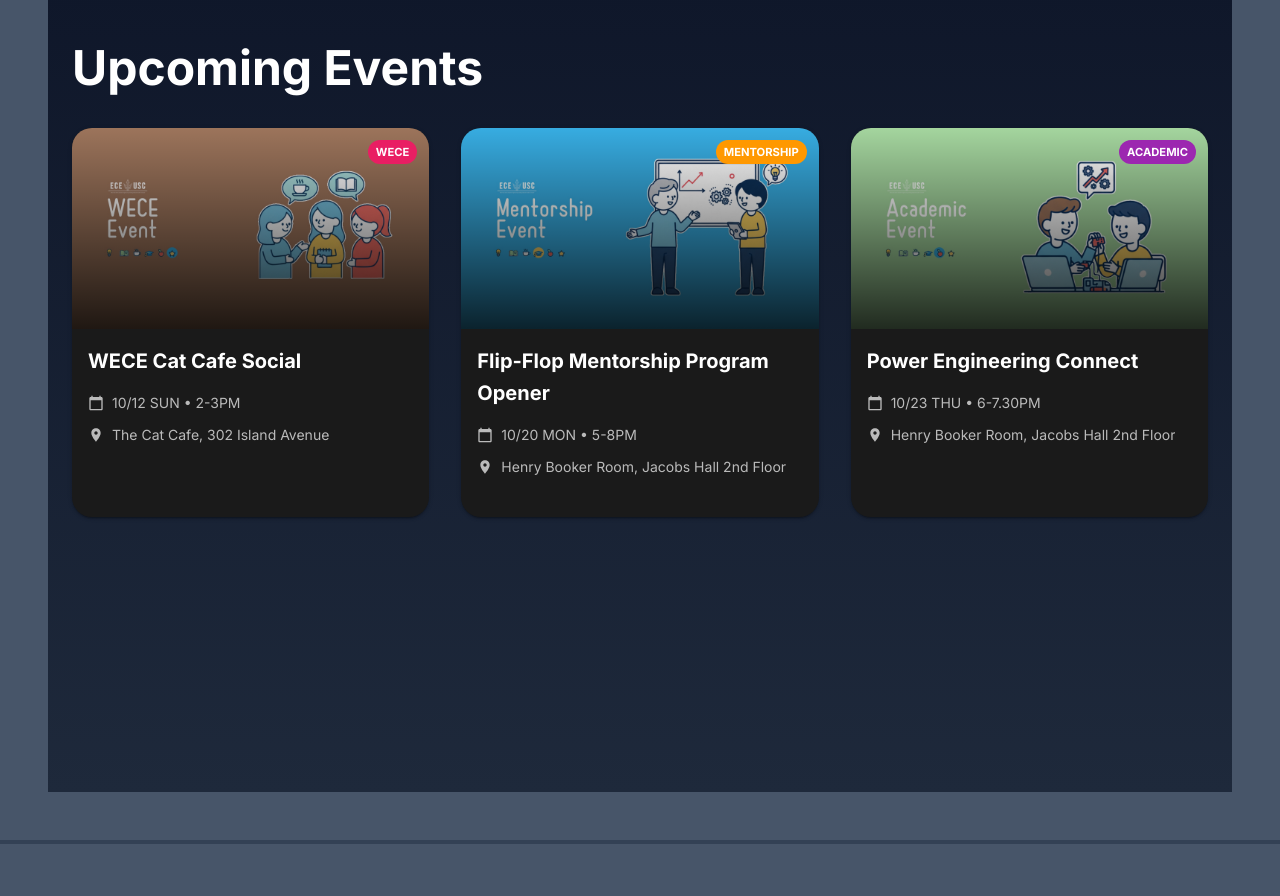
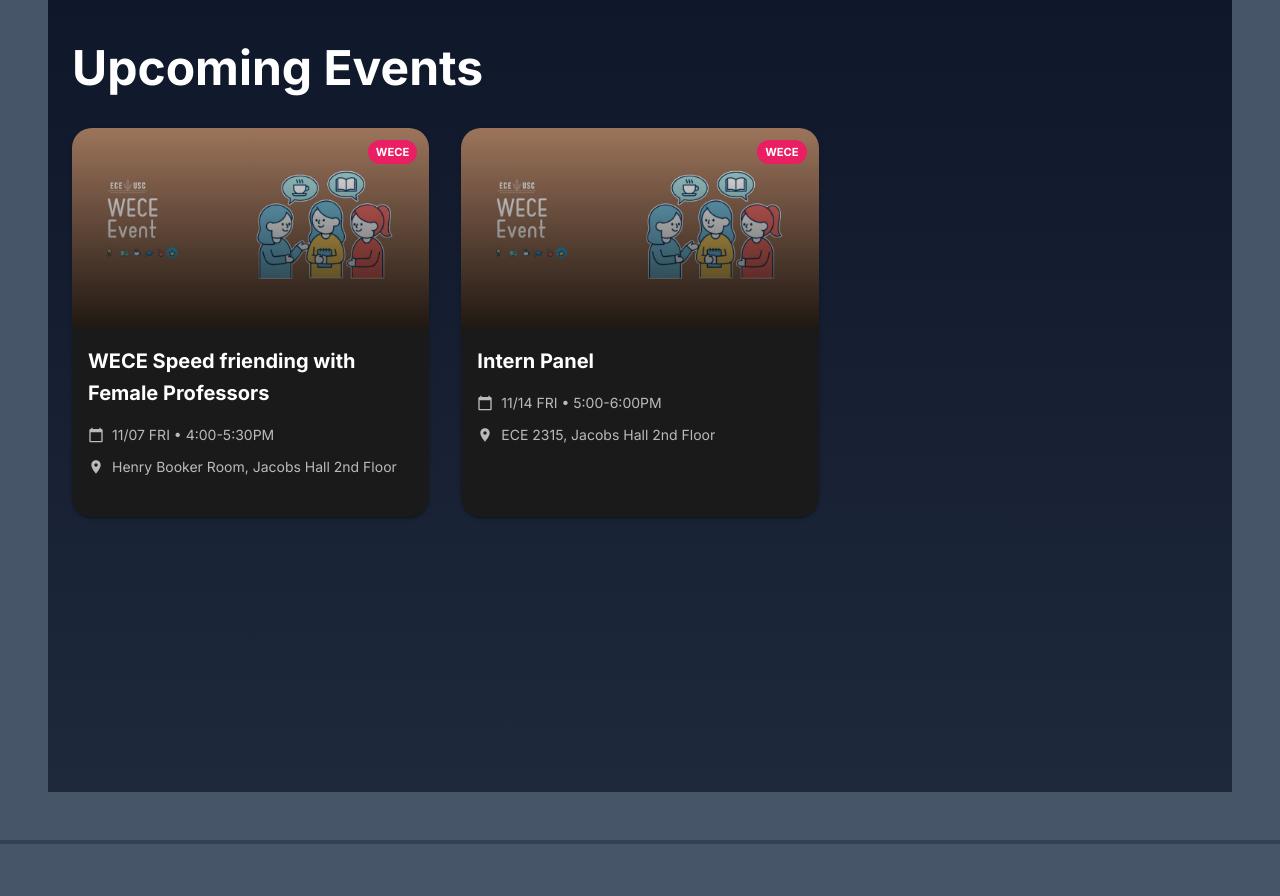
Before and after one commit to eceusc/eceusc.ucsd.edu, a Next.js app: page / in a window 1280 px wide. Shown: the part 780-1676 px from the top of the page. Built offline with nearby package versions, Linux system fonts and the light colour scheme.

Commit message:
Updated Events

```diff
--- a/src/components/upcomingEvents.tsx
+++ b/src/components/upcomingEvents.tsx
@@ -4,33 +4,33 @@
 import { Event } from "@/app/types";
 
 const eventsList : Event[] = [
-    {
-      title: 'WECE Cat Cafe Social',
-      date: '10/12 SUN',
-      time: '2-3PM',
-      location: 'The Cat Cafe, 302 Island Avenue',
-      information: 'Relax with cats and fellow WECE members! A casual social event to build community and destress.',
-      tag: 'wece',
-      rsvpLink: 'https://forms.gle/ifoiaoCNd7aTc6fL8',
-    },
-    {
-      title: 'Flip-Flop Mentorship Program Opener',
-      date: '10/20 MON',
-      time: '5-8PM',
-      location: 'Henry Booker Room, Jacobs Hall 2nd Floor',
-      information: 'Learn about our mentorship program and how to sign up. Connect with upperclassmen and industry professionals.',
-      tag: 'mentorship',
-      rsvpLink: 'https://forms.gle/z46LogsRaJqB6YfE8',
-    },
-    {
-      title: 'Power Engineering Connect',
-      date: '10/23 THU',
-      time: '6-7.30PM',
-      location: 'Henry Booker Room, Jacobs Hall 2nd Floor',
-      information: 'This event connects students with faculty and industry professionals in power and energy systems to explore academic paths and career opportunities in the field.',
-      tag: 'academic',
-      rsvpLink: 'https://forms.google.com/example4',
-    },
+    // {
+    //   title: 'WECE Cat Cafe Social',
+    //   date: '10/12 SUN',
+    //   time: '2-3PM',
+    //   location: 'The Cat Cafe, 302 Island Avenue',
+    //   information: 'Relax with cats and fellow WECE members! A casual social event to build community and destress.',
+    //   tag: 'wece',
+    //   rsvpLink: 'https://forms.gle/ifoiaoCNd7aTc6fL8',
+    // },
+    // {
+    //   title: 'Flip-Flop Mentorship Program Opener',
+    //   date: '10/20 MON',
+    //   time: '5-8PM',
+    //   location: 'Henry Booker Room, Jacobs Hall 2nd Floor',
+    //   information: 'Learn about our mentorship program and how to sign up. Connect with upperclassmen and industry professionals.',
+    //   tag: 'mentorship',
+    //   rsvpLink: 'https://forms.gle/z46LogsRaJqB6YfE8',
+    // },
+    // {
+    //   title: 'Power Engineering Connect',
+    //   date: '10/23 THU',
+    //   time: '6-7.30PM',
+    //   location: 'Henry Booker Room, Jacobs Hall 2nd Floor',
+    //   information: 'This event connects students with faculty and industry professionals in power and energy systems to explore academic paths and career opportunities in the field.',
+    //   tag: 'academic',
+    //   rsvpLink: 'https://forms.google.com/example4',
+    // },
     // {
     //   title: 'Circuit Design Workshop',
     //   date: '11/2 SAT',
@@ -49,6 +49,24 @@
     //   tag: 'professional',
     //   rsvpLink: 'https://forms.google.com/example6',
     // },
+    {
+      title: 'WECE Speed friending with Female Professors ',
+      date: '11/07 FRI',
+      time: '4:00-5:30PM',
+      location: 'Henry Booker Room, Jacobs Hall 2nd Floor',
+      information: 'Whether you’re a new freshman or have survived a few years in UCSD, we welcome you to join us in a close chat with your professors across the ECE and CSE departments to gain insight on their work and journey as a woman in the space. Although the event is aimed at WECE students, it is open to anyone. Food will be provided! Our featured professors are Professor Naghizadeh, Professor Ding, Professor Shi, Professor Saha',
+      tag: 'wece',
+      rsvpLink: 'https://eceusc.slack.com/archives/C09KCE2TACA/p1761185652903459',
+    },
+    {
+      title: 'Intern Panel',
+      date: '11/14 FRI',
+      time: '5:00-6:00PM',
+      location: 'ECE 2315, Jacobs Hall 2nd Floor',
+      information: 'The ECE Undergraduate Student Council presents a panel of your peers who interned this summer. Get first-hand advice on landing an internship, what the work is really like, and how to maximize your experience. Bring your questions!',
+      tag: 'wece',
+      rsvpLink: 'https://eceusc.slack.com/archives/C09KCE2TACA/p1761185652903459',
+    }
   ];
 
 export default function UpcomingEvents() {
```
Also changed, not shown: src/components/team.tsx (+0 -13 lines).
